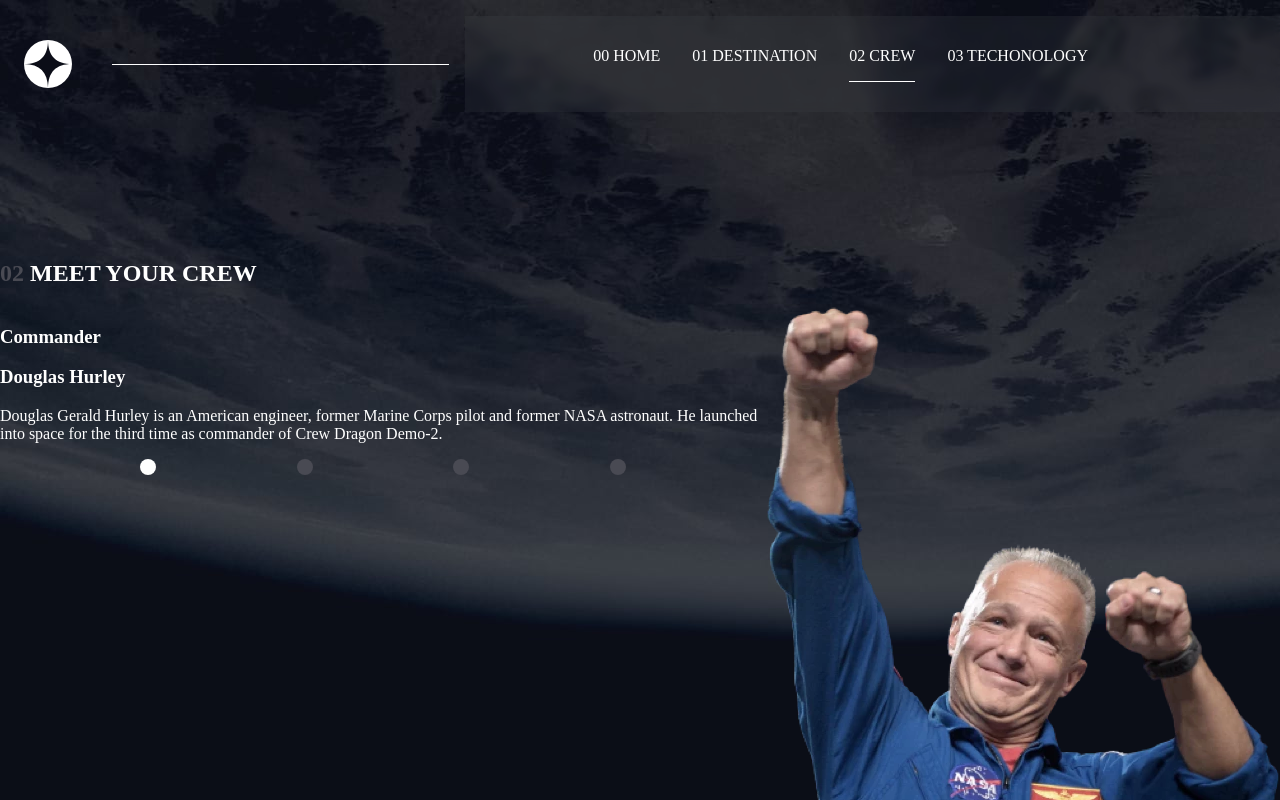
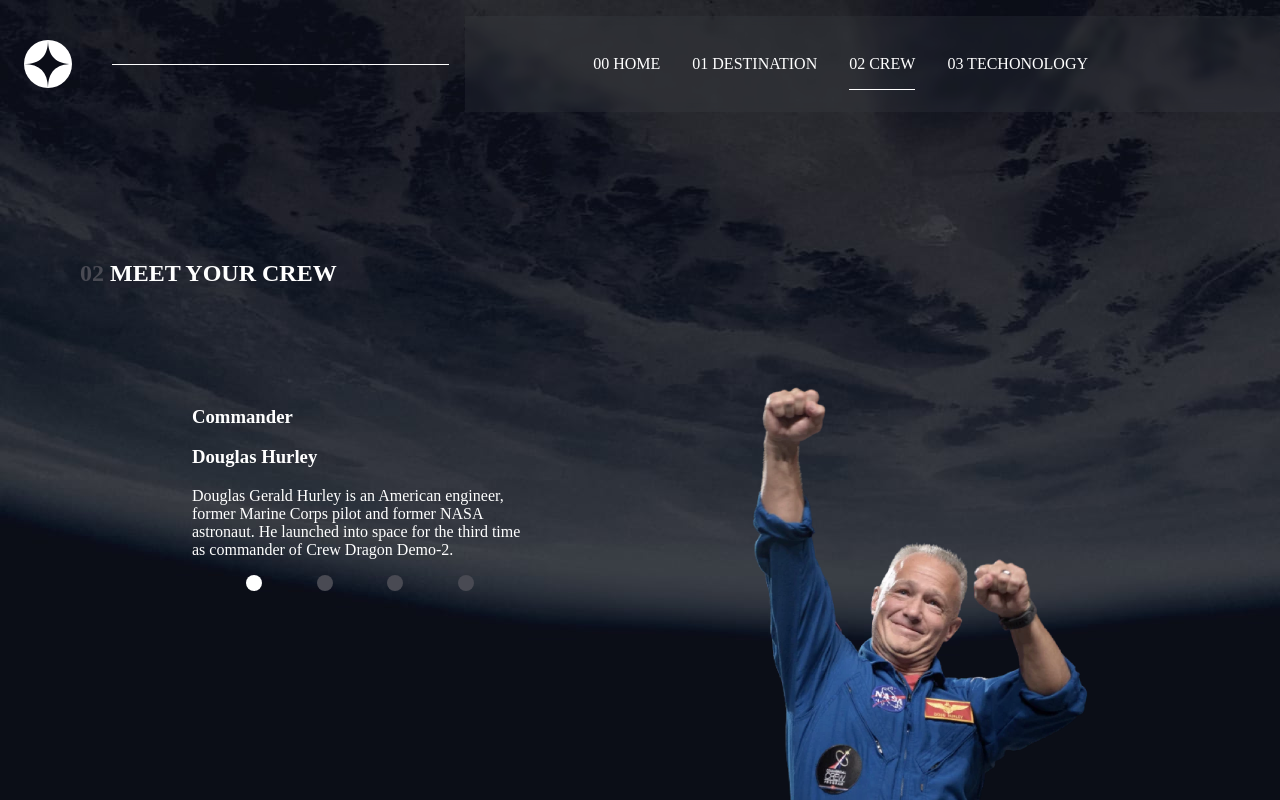
Before and after one commit to kottor96/React-Space-Router, a React (Vite) app: page /Crew/Commander in a window 1280 px wide. Shown: the top 800 px of the page. Built offline with nearby package versions, Linux system fonts and the light colour scheme.

Commit message:
ok je fini la base

```diff
--- a/src/components/NavTech.jsx
+++ b/src/components/NavTech.jsx
@@ -4,7 +4,7 @@
     return(
         <nav>
             {data.map((el)=>(
-                <NavLink key={el.id} to={`/Tech/${el.etape}`}>{el.id}</NavLink>
+                <NavLink key={el.id} to={`/Tech/${el.etape}`}><button>{el.id}</button></NavLink>
             ))}
         </nav>
 
--- a/src/index.css
+++ b/src/index.css
@@ -98,6 +98,42 @@
   }
 }
 
+#pageTech {
+  display: flex;
+  flex-direction: column;
+  min-height: 100vh;
+}
+#pageTech h2 {
+  margin-left: 5rem;
+}
+#pageTech .techContainer {
+  padding: 4rem;
+  display: flex;
+  gap: 5rem;
+}
+#pageTech nav {
+  display: flex;
+  flex-direction: column;
+  height: 100%;
+  justify-content: space-evenly;
+}
+#pageTech nav a {
+  border-radius: 50%;
+}
+#pageTech nav button {
+  height: 2rem;
+  aspect-ratio: 1/1;
+  border-radius: 50%;
+  cursor: pointer;
+  background: rgba(255, 255, 255, 0);
+  border: 1px solid rgb(255, 255, 255) !important;
+}
+#pageTech nav button:hover {
+  background-color: rgb(255, 255, 255);
+}
+#pageTech nav .active {
+  background-color: rgb(255, 255, 255);
+}
 @media screen and (min-width: 768px) {
   #pageTech {
     background-image: url("./assets/bg_crew/background-crew-desktop.jpg");
@@ -118,7 +154,11 @@
   display: flex;
   flex-direction: column;
 }
+#pageCrew h2 {
+  margin-left: 5rem;
+}
 #pageCrew .crew {
+  padding: 5rem;
   display: flex;
   justify-content: space-around;
 }
@@ -136,6 +176,15 @@
 }
 #pageCrew .crew #crewNav .active {
   background-color: rgb(255, 255, 255);
+}
+#pageCrew .crew > div:first-child {
+  width: 30%;
+}
+#pageCrew .crew > div:last-child {
+  width: 30%;
+}
+#pageCrew .crew > div:last-child img {
+  width: 100%;
 }
 @media screen and (min-width: 768px) {
   #pageCrew {
@@ -256,7 +305,7 @@
 #navBase a {
   color: rgb(255, 255, 255);
   text-decoration: none;
-  padding-bottom: 1rem;
+  padding: 1rem 0;
 }
 #navBase .active {
   border-bottom: 1px solid rgb(255, 255, 255);
--- a/src/pages/TechMoushou/TechMoushou.jsx
+++ b/src/pages/TechMoushou/TechMoushou.jsx
@@ -9,7 +9,7 @@
     const techAficher = data.find(el=>el.etape.toLocaleLowerCase()===tech.toLocaleLowerCase())
 
     return(
-        <div>
+        <div className='techContainer'>
             <div>
                 <NavTech data={data}/>
             </div>
--- a/src/sass/partials/_crew.sass
+++ b/src/sass/partials/_crew.sass
@@ -3,8 +3,12 @@
 #pageCrew
     display: flex
     flex-direction: column
+    h2
+        margin-left: 5rem
+
 
     .crew
+        padding: 5rem
         display: flex
         justify-content: space-around
         #crewNav
@@ -19,7 +23,12 @@
                 cursor: pointer
             .active
                 background-color: $white
-
+        >div:first-child
+            width: 30%
+        >div:last-child
+            width: 30%
+            img
+                width: 100%
 
 
 
--- a/src/sass/partials/_nav.sass
+++ b/src/sass/partials/_nav.sass
@@ -37,6 +37,6 @@
     a
         color: $white
         text-decoration: none
-        padding-bottom: 1rem
+        padding: 1rem 0
     .active
         border-bottom:1px solid $white
```
Also changed, not shown: src/sass/partials/_tech.sass (+33 -0 lines), 1 other file (tests, documents, lock files or other folders).
